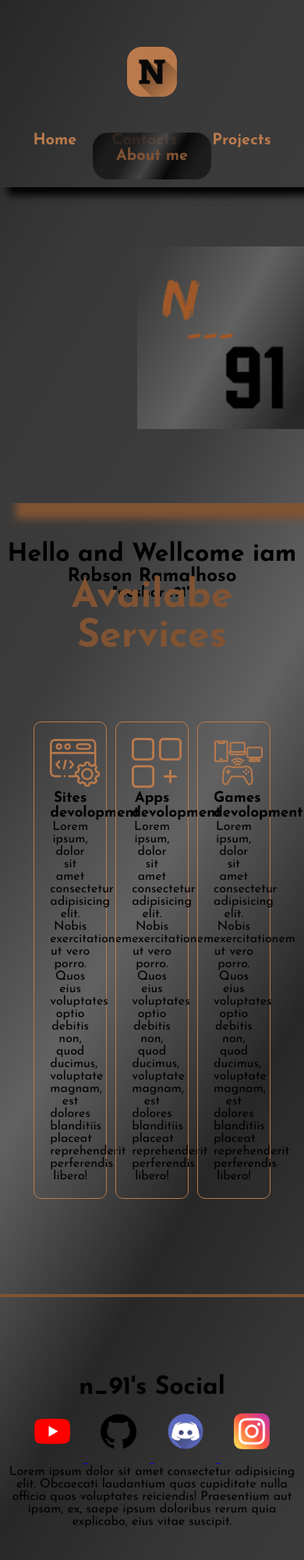
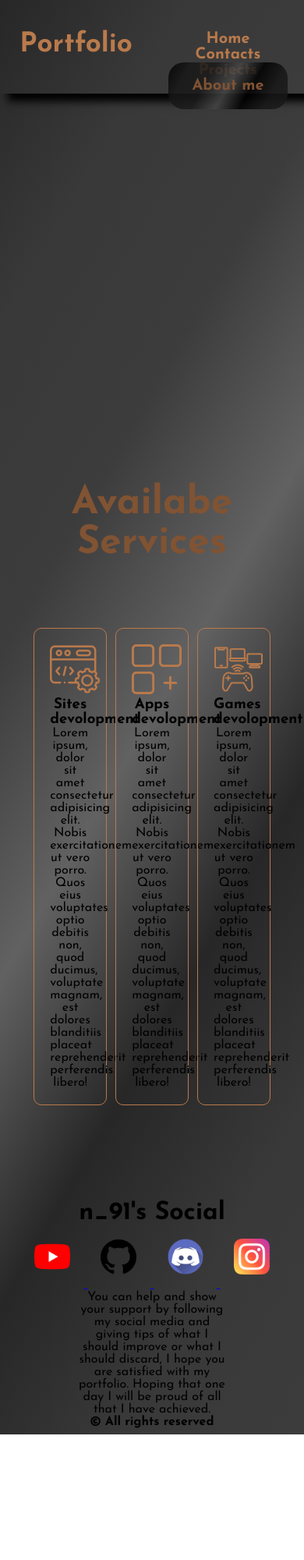
Before and after one commit to nosbor91/my-first-portfolio, a plain HTML site: page index.html in a window 390 px wide. Shown: the top 2000 px of the page at 78% size. After the commit the page ends 1839 px from the top, so only its background shows below. Drawn offline with Linux system fonts and the light colour scheme.

Commit message:
Portfolio v1.1.2

```diff
--- a/css/stylesheet.css
+++ b/css/stylesheet.css
@@ -4,29 +4,6 @@
     padding: 0;
     box-sizing: border-box;
     font-family: 'Josefin Sans', sans-serif;
-}
-@media screen and (max-width: 1019px) {
-   .container{
-        flex-direction: column;
-        height: 240px
-    }
-    .logo{
-        margin: 0%;
-        text-align: center;
-    }
-    .card{
-        width: 100%;
-    }
-    .middle-page{
-        flex-direction: column;
-    }
-    .middle-page-img{
-        margin-top: 100px;
-        padding: 0%;
-    }
-    .middle-page-text{
-        margin-top: 50px;
-    }
 }
 body{
     background-image: linear-gradient(120deg, #000000d8, #181717da, #1a1919d8,#464545d8,#000000d8, #181717da, #1a1919d8);
@@ -35,14 +12,20 @@ body{
     display: flex;
     justify-content: center;
     text-align: center;
-    height: 240px;
+    height: 120px;
     /*border: 1px solid white;*/
-    padding-top: 60px;
+    padding-top: 20px;
     box-shadow: 10px 10px 10px black;
 }
-.logo{
+.logo {
     flex: 50%;
-
+    margin-top: 20px;
+}
+.logo a{
+    color: #B97A4C;
+    text-decoration: none;
+    font-size: 35px;
+    font-weight: bold;
 }
 .nav-bar{
     flex: 50%;
@@ -71,23 +54,8 @@ body{
     color: #B97A4C;
 }
 .middle-page{
-    display: flex;
-    align-items: center;
-    justify-content: center;
     height: 400px;
-}
-.middle-page-img{
-    flex:50%;
-    max-width: 100%;
-    padding: 176px 176px;
-    padding-top: 20px;
-    box-shadow: 20px 20px 10px #805333 ;
 
-}
-.middle-page-img-img{
-    position: relative;
-    top: 85px;
-    width: 234px;
 }
 .middle-page-text{
     flex: 50%;
@@ -126,21 +94,11 @@ body{
     display: none;
 }
 .card:hover{
-    background: #B97A4C;
+    background: #805333;
 }
-.card:hover img{
-    display: none;
-}
-.card:hover .card-text{
-    display: none;
-}
-.card:hover .hidden-text{
-    display: block;
-}
+
 .end-page{
-    border-top: 4px solid #805333;
     height: 400px;
-    margin-top: 100px;
     text-align: center;
 }
 .end-page h1{
@@ -151,3 +109,7 @@ body{
     justify-content: space-between;
     padding: 17px;
 }
+.end-page p{
+    max-width: 50%;
+    margin-left: 25%;
+}
--- a/index.html
+++ b/index.html
@@ -10,27 +10,20 @@
 <body>
     <div class="container">
         <div class="logo">
-            <img src="assests/logo.png">
+            <a href="index.html">Portfolio</a>
         </div>
         <div class="nav-bar">
-            <a href="#">Home</a>
+            <a href="index.html">Home</a>
             <a href="#">Contacts</a>
             <a href="#">Projects</a>
             <a id="btn-nav-bar" href="#">About me</a>
         </div>
     </div>
     <div class="middle-page">
-        <div class="middle-page-img">
-            <img class="middle-page-img-img" src="assests/other-logo.jpg">
-        </div>
-        <div class="middle-page-text">
-            <h1 class="middle-page-text-1">Hello and Wellcome iam</h1>
-            <h2 class="middle-page-text-2">Robson Ramalhoso</h2>
-            <h3 class="middle-page-text-3">"nosbor_91"</h3>
-        </div>
+
     </div>
     <div class="section">
-        <h2>Availabe Services</h2>
+        <h2 id="sectionH2" onmouseover="sectionH2MouseOver()" onmouseleave="sectionH2MouseLeave()">Availabe Services</h2>
         <br><br><br><br><br>
         <div class="Services">
             <div class="card">
@@ -68,7 +61,6 @@
         </div>
         </div>
     </div>
-    <div class="end-page-footer">
     <div class="end-page">
         <h1>n_91's Social</h1>
         <a href="https://youtube.com/@robsonramalhoso91">
@@ -83,14 +75,8 @@
         <a href="https://www.instagram.com/_robson_ramalhso_/">
             <img src="assests/instagram.logo.png">
         </a>
-        <p>Lorem ipsum dolor sit amet consectetur adipisicing elit.
-            Obcaecati laudantium quas cupiditate nulla officia quos voluptates reiciendis!
-            Praesentium aut ipsam, ex, saepe ipsum doloribus rerum quia explicabo,
-            eius vitae suscipit.</p>
-    </div>
-        <p>Lorem ipsum dolor sit amet consectetur, adipisicing elit. Consectetur, earum at, quis odio quod illum vero unde facilis laborum tempore doloremque officia recusandae incidunt, natus esse asperiores. Id, doloremque adipisci,
-        Lorem ipsum dolor sit amet consectetur, adipisicing elit. Consectetur, earum at, quis odio quod illum vero unde facilis laborum tempore doloremque officia recusandae incidunt, natus esse asperiores. Id, doloremque adipisci,
-        Lorem ipsum dolor sit amet consectetur, adipisicing elit. Consectetur, earum at, quis odio quod illum vero unde facilis laborum tempore doloremque officia recusandae incidunt, <b>© All rights reserved</b>.</p>
+        <p>You can help and show your support by following my social media and giving tips of what I should improve or what I should discard, I hope you are satisfied with my portfolio. Hoping that one day I will be proud of all that I have achieved.</p>
+        <b>© All rights reserved</b>
     </div>
     <script src="js/scripts.js"></script>
 </body>
--- a/js/scripts.js
+++ b/js/scripts.js
@@ -1,3 +1,11 @@
 function mydiscordid() {
     alert('My discord id " !nosbor_91#5638 "')
 }
+function sectionH2MouseOver() {
+    let sectionH2 = document.getElementById("sectionH2")
+    sectionH2.style.color = "#B97A4C"
+}
+function sectionH2MouseLeave() {
+    let sectionH2 = document.getElementById("sectionH2")
+    sectionH2.style.color = "#805333"
+}
```
Also changed, not shown: assests/logo.png (deleted), assests/other-logo.jpg (deleted).
